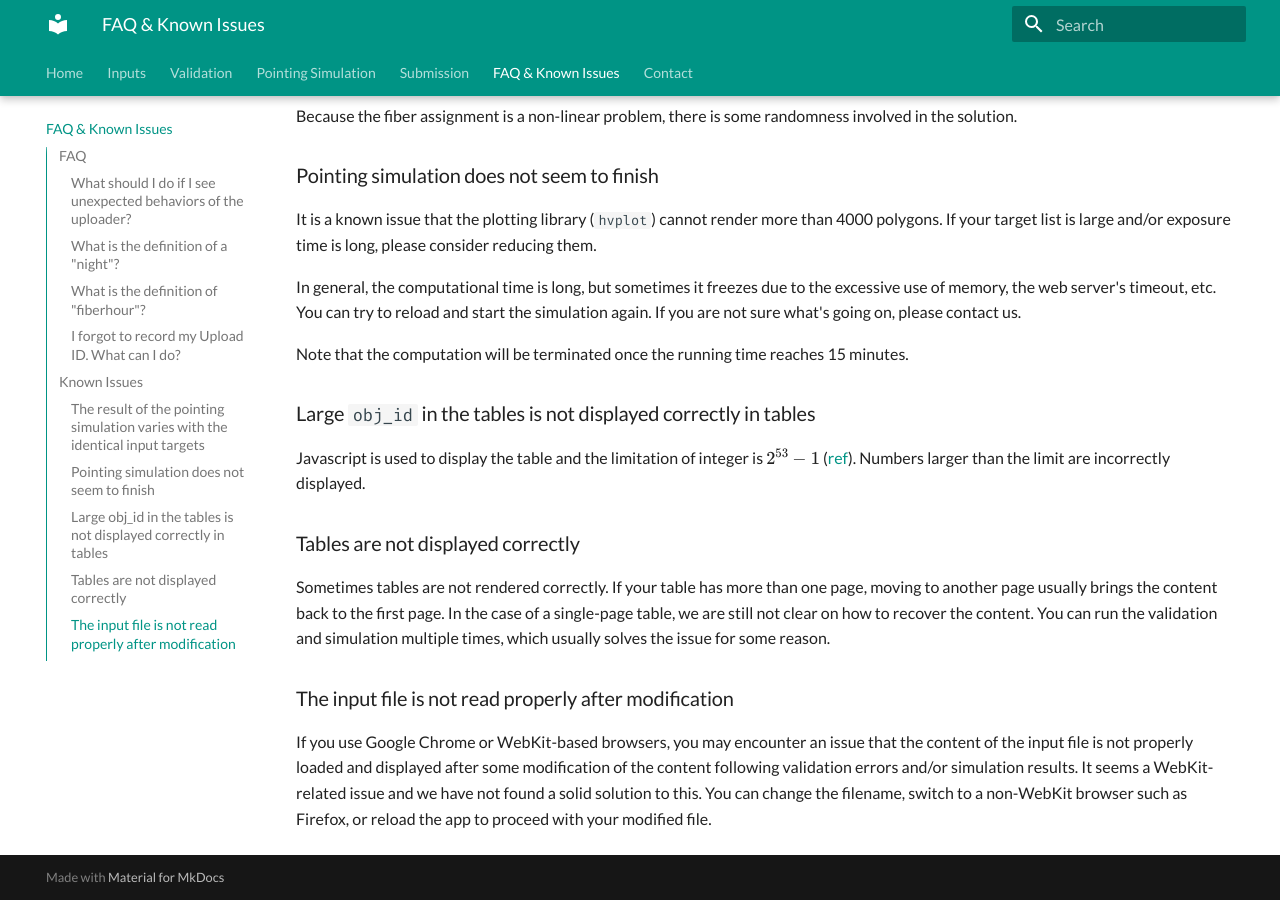
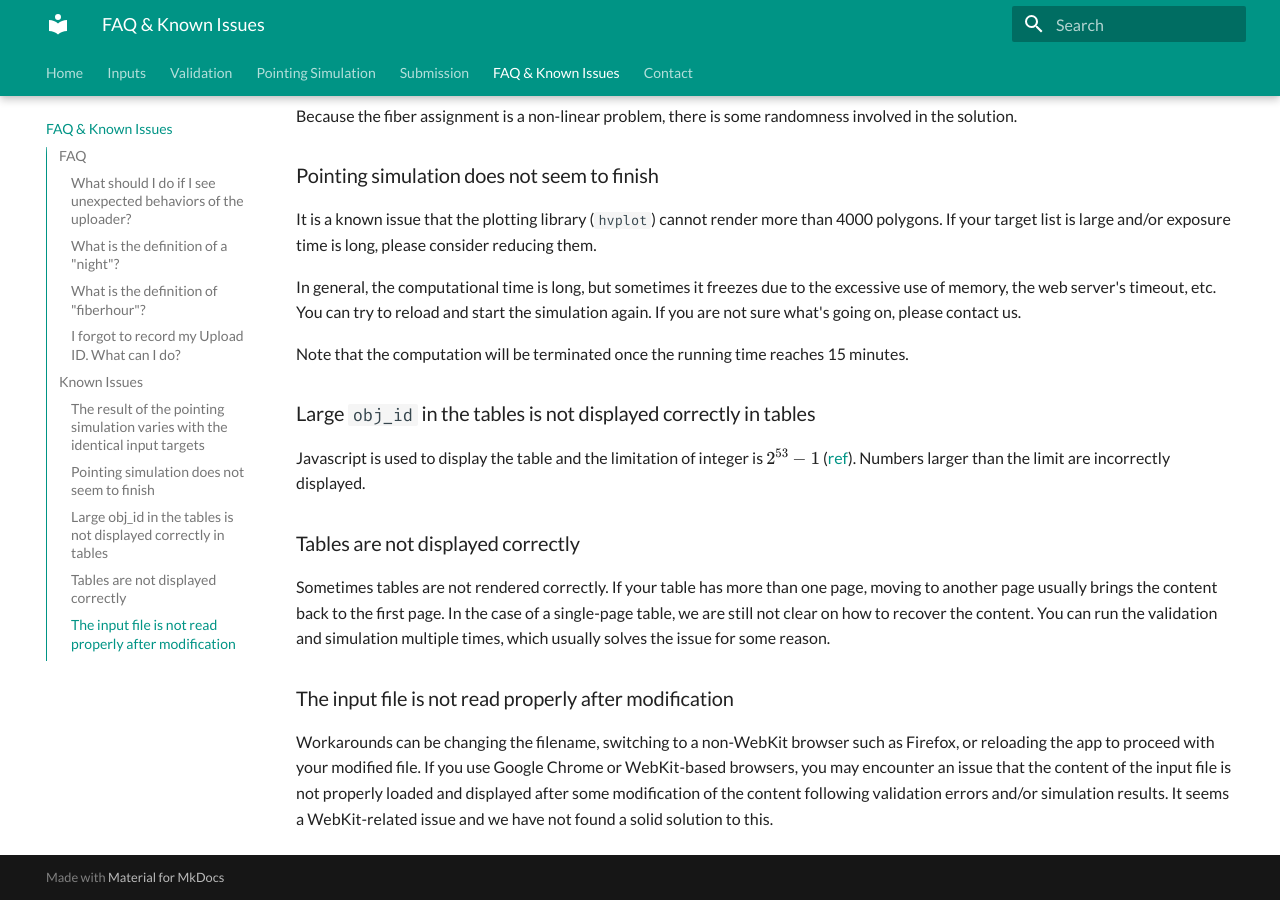
Before and after one commit to Subaru-PFS/spt_target_uploader, an MkDocs documentation site: the page built from docs/docs/issues.md, in a window 1280 px wide and 900 px high, scrolled down 696 px. Built offline with MkDocs 1.6.1 and Material for MkDocs 9.7.7, drawn with Linux system fonts in a browser that asks for light colours.

Commit message:
change the order of sentenses

```diff
--- a/docs/docs/issues.md
+++ b/docs/docs/issues.md
@@ -47,4 +47,5 @@ In the case of a single-page table, we are still not clear on how to recover the
 
 ### The input file is not read properly after modification
 
-If you use Google Chrome or WebKit-based browsers, you may encounter an issue that the content of the input file is not properly loaded and displayed after some modification of the content following validation errors and/or simulation results. It seems a WebKit-related issue and we have not found a solid solution to this. You can change the filename, switch to a non-WebKit browser such as Firefox, or reload the app to proceed with your modified file.
+Workarounds can be changing the filename, switching to a non-WebKit browser such as Firefox, or reloading the app to proceed with your modified file.
+If you use Google Chrome or WebKit-based browsers, you may encounter an issue that the content of the input file is not properly loaded and displayed after some modification of the content following validation errors and/or simulation results. It seems a WebKit-related issue and we have not found a solid solution to this.
```
